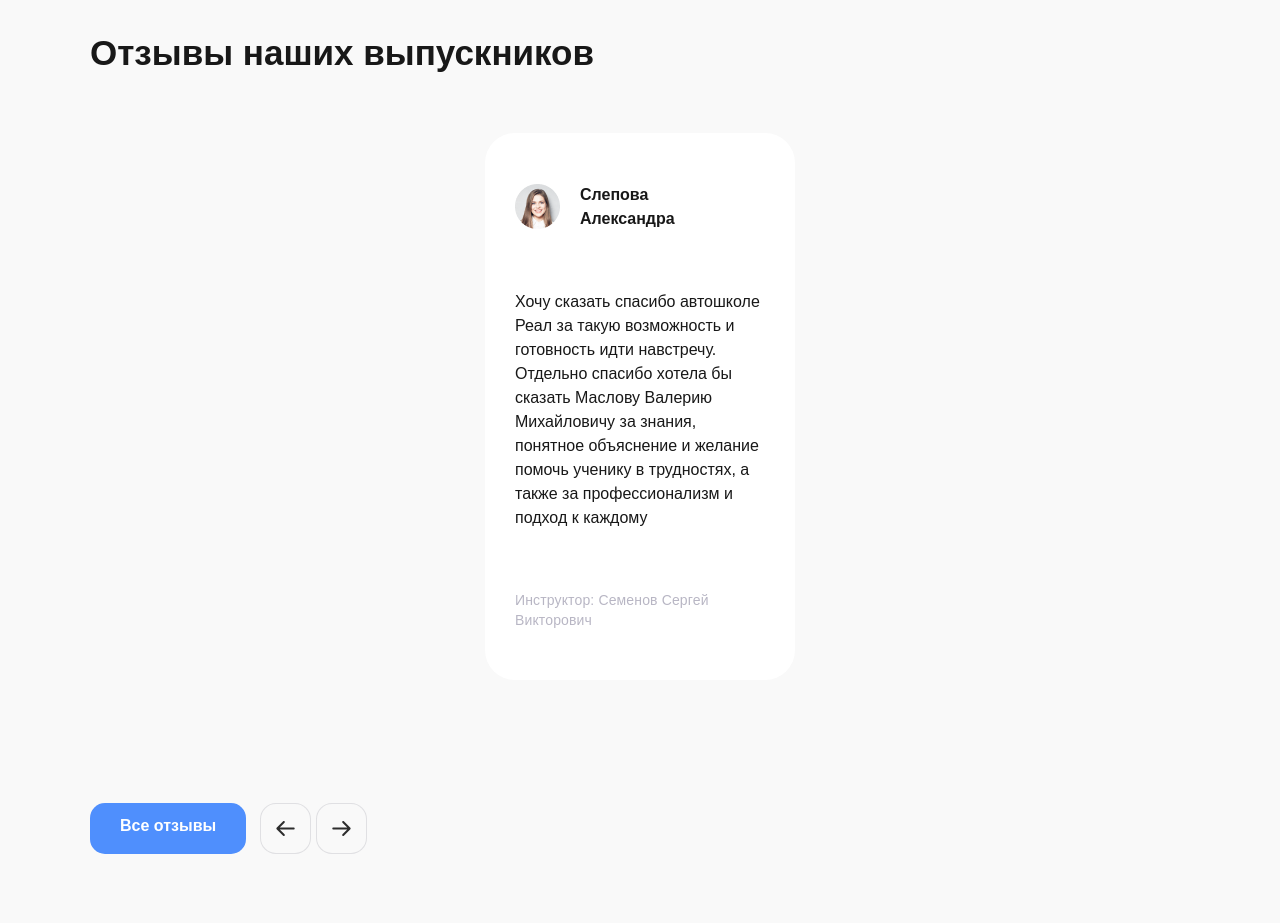
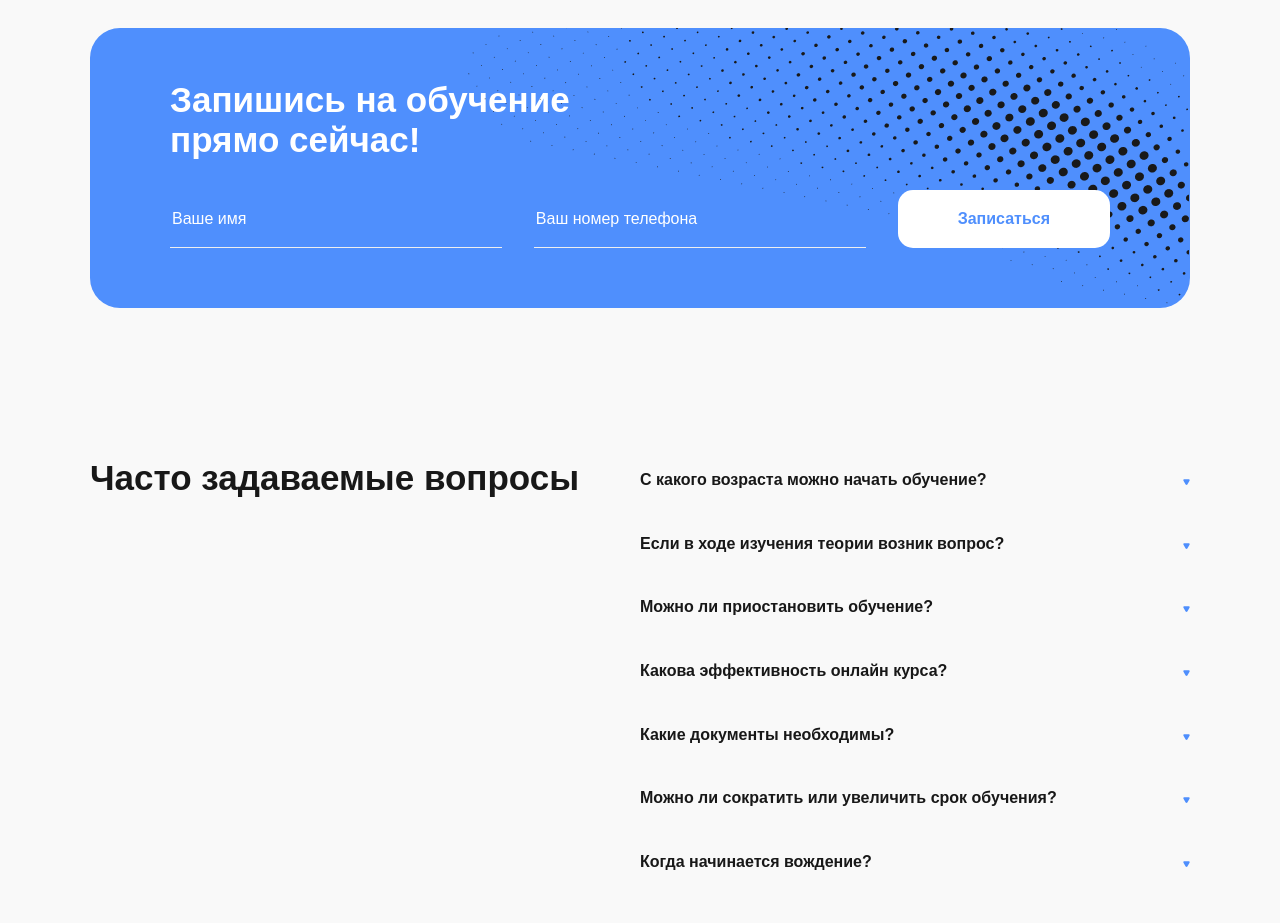
Before and after one commit to Iraidas/Driving-school, a website: page app/index.html in a window 1280 px wide. Shown: the part 5797-6720 px from the top of the page. Drawn offline with nearby package versions, Linux system fonts and the light colour scheme.

Commit message:
убран раздел

```diff
--- a/app/index.html
+++ b/app/index.html
@@ -444,61 +444,6 @@
                     </div>
                 </div>
             </section>
-            <section class="reviews">
-                <div class="container">
-                    <div class="reviews__wrapper">
-                        <h2 class="reviews__title">Отзывы наших выпускников</h2>
-                        <div class="reviews__swiper swiper">
-                            <div class="reviews__swiper-wrapper swiper-wrapper">
-                                <div class="reviews__slide swiper-slide">
-                                    <div class="reviews__card bg-white">
-                                        <div class="reviews__info">
-                                            <img src="images/reviewer-1.png" alt="">
-                                            <p class="reviews__name">Слепова Александра</p>
-                                        </div>
-                                        <p class="reviews__text">Хочу сказать спасибо автошколе Реал за такую возможность и готовность идти навстречу. Отдельно спасибо хотела бы сказать Маслову Валерию Михайловичу за знания, понятное объяснение и желание помочь ученику в трудностях, а также за профессионализм и подход к каждому</p>
-                                        <p class="reviews__trainer">
-                                            Инструктор: Семенов Сергей Викторович
-                                        </p>
-                                    </div>
-                                </div>
-                                <div class="reviews__slide reviews__video-slide swiper-slide">
-                                    <div class="reviews__card reviews__video-card">
-                                        <div class="reviews__info">
-                                            <img src="images/reviewer-2.png" alt="">
-                                            <p class="reviews__name">Кудрявцева Татьяна</p>
-                                        </div>
-                                        <p class="reviews__video-preview-text">
-                                            Смотреть видеоотзыв
-                                        </p>
-                                    </div>
-                                </div>
-                                <div class="reviews__slide swiper-slide">
-                                    <div class="reviews__card bg-white">
-                                        <div class="reviews__info">
-                                            <img src="images/reviewer-1.png" alt="">
-                                            <p class="reviews__name">Слепова Александра</p>
-                                        </div>
-                                        <p class="reviews__text">Хочу сказать спасибо автошколе Реал за такую возможность и готовность идти навстречу. Отдельно спасибо хотела бы сказать Маслову Валерию Михайловичу за знания, понятное объяснение и желание помочь ученику в трудностях, а также за профессионализм и подход к каждому</p>
-                                        <p class="reviews__trainer">
-                                            Инструктор: Семенов Сергей Викторович
-                                        </p>
-                                    </div>
-                                </div>
-                            </div>
-                        </div>
-                        <div class="reviews__button-group button-group">
-                            <a class="reviews__link" href="#">Все отзывы</a>
-                            <button class="trainers__slider-btn swiper-button-prev" type="button">
-                                <img class="trainers__btn-img" src="images/arrow-left.svg" alt="стрелка влево">
-                            </button>
-                            <button class="trainers__slider-btn swiper-button-next" type="button">
-                                <img class="trainers__btn-img" src="images/arrow-right.svg" alt="стрелка направо">
-                            </button>
-                        </div>
-                    </div>
-                </div>
-            </section>
             <section class="registration" id="registration">
                 <div class="container">
                     <div class="registration__wrapper feedback-container bg-blue">
```
